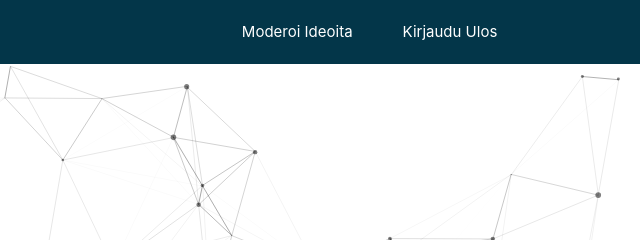
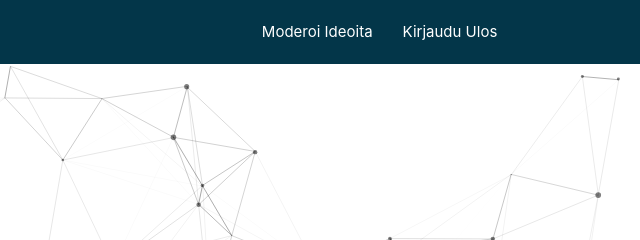
Before and after one commit to ayystudentunion/opiskelijakeskus, a website: page admin/admin.html in a window 1280 px wide. Shown: the top 240 px of the page, 631-1271 px from the left. Drawn offline with Linux system fonts and the light colour scheme.

Commit message:
Fixed navbar link paddings

```diff
--- a/css/admin.css
+++ b/css/admin.css
@@ -4,6 +4,10 @@ body {
 
 nav ul.left a {
     color: lightcoral !important;
+}
+
+ul.right a {
+    padding: 0 15px 0 15px;
 }
 
 #page-container {
```
